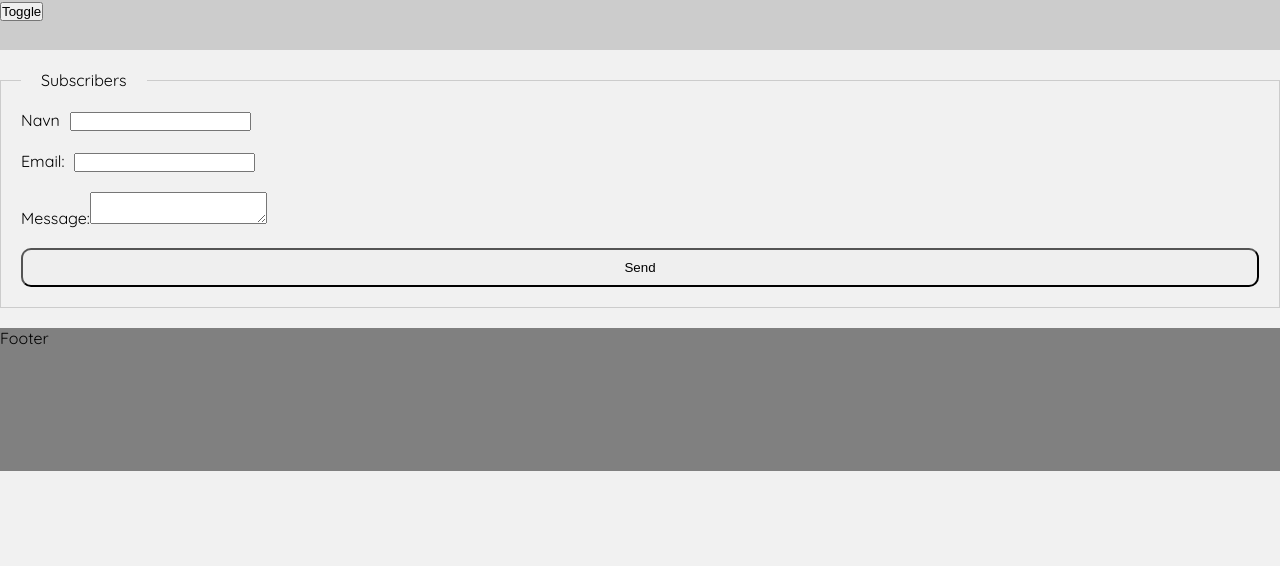
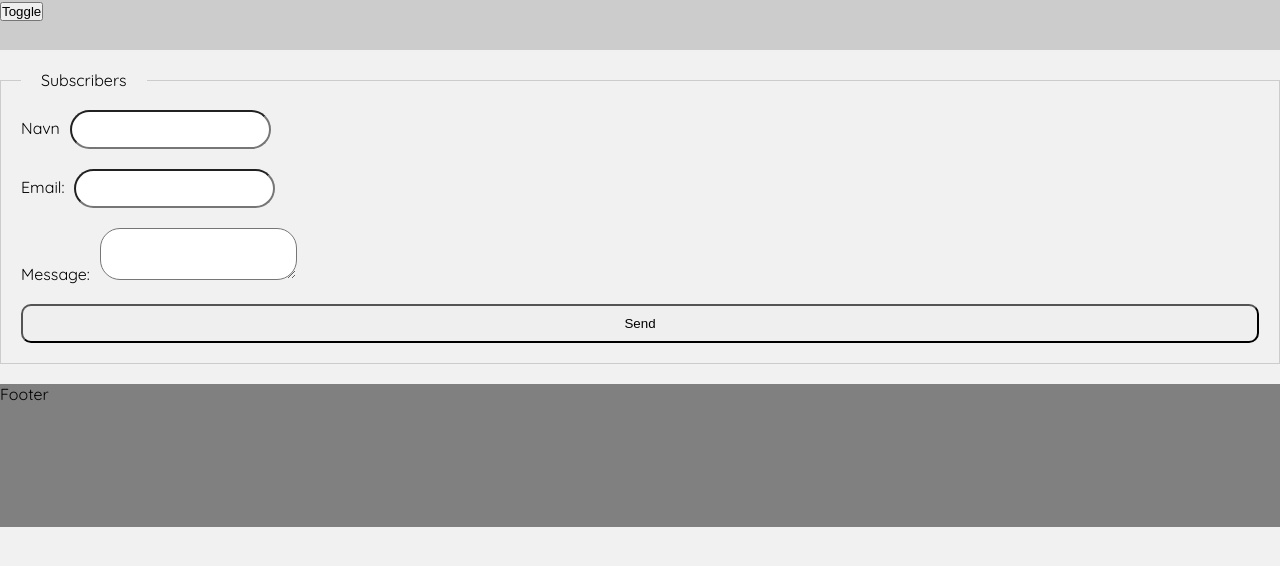
Before and after one commit to McAndersC/smuknu_functional_prototype, a Next.js app: page /bliv-medlem in a window 1280 px wide. Shown: the top 566 px of the page. Built offline with nearby package versions, Linux system fonts and the light colour scheme.

Commit message:
Added Fomular Validation

```diff
--- a/package.json
+++ b/package.json
@@ -9,12 +9,14 @@
     "lint": "next lint"
   },
   "dependencies": {
+    "@hookform/resolvers": "^3.2.0",
     "eslint": "8.47.0",
     "eslint-config-next": "13.4.16",
     "next": "13.4.16",
     "react": "18.2.0",
     "react-dom": "18.2.0",
     "react-hook-form": "^7.45.4",
-    "react-icons": "^4.10.1"
+    "react-icons": "^4.10.1",
+    "yup": "^1.2.0"
   }
 }
--- a/src/app/layout/page.module.css
+++ b/src/app/layout/page.module.css
@@ -14,4 +14,5 @@
 
 .white {
     color: #fff;
+
 }
--- /dev/null
+++ b/src/components/subscribe/subscribeFormView.js
@@ -0,0 +1,74 @@
+import { yupResolver } from "@hookform/resolvers/yup";
+import * as Yup from "yup";
+import { useForm } from "react-hook-form";
+import styles from './subscriberformular.module.css';
+
+const SubscribeFormView = ({setFormSubmitted, setSubscriberName}) => {
+    const validationSchema = Yup.object().shape({
+        name: Yup.string().required(),
+        email: Yup.string().required().email('Skal være en rigit email'),
+        message: Yup.string().required(),
+    });
+
+    const {
+        register,
+        handleSubmit,
+        formState: { errors }
+      } = useForm(
+        {
+            resolver: yupResolver(validationSchema),
+        }
+      );
+
+    const onSubmit = (data) => {
+
+        console.log(data);
+
+        let dataToSend = {
+            "name" : data.name,
+            "email" : data.email,
+            "message": data.message
+        }
+
+        fetch(`https://smuknu.webmcdm.dk/subscribe`, {
+            method: 'POST',
+            headers: {
+                'Content-Type': 'application/json',
+            },
+            body: JSON.stringify(dataToSend),
+        }).then(res => res.json()).then(data => {
+            setSubscriberName(data.name)
+            setFormSubmitted(true);
+        });
+
+
+      }; // your form submit function which will invoke after successful validation
+
+
+    return (
+        <form className={styles.form} onSubmit={handleSubmit(onSubmit)}>
+                    <fieldset>
+                        <legend>Subscribers</legend>
+
+                        <label>Navn
+                            <input {...register("name")} className={errors.name?.message ? styles.formError : ''}/>
+                            {errors.name?.message && <p>{errors.name?.message}</p>}
+                        </label>
+
+                        <label>Email:
+                            <input {...register("email")}/>
+                            {errors.email?.message && <p>{errors.email?.message}</p>}
+                        </label>
+
+                        <label>Message:
+                            <textarea {...register("message")}/>
+                            {errors.message?.message && <p>{errors.message?.message}</p>}
+                        </label>
+
+                        <button>Send</button>
+                    </fieldset>
+                </form>
+    )
+}
+
+export default SubscribeFormView;
--- /dev/null
+++ b/src/components/subscribe/subscribeResponse.js
@@ -0,0 +1,12 @@
+import styles from './subscriberformular.module.css';
+
+const SubscribeResponseView = ({name}) => {
+    return (
+        <div className={styles.responseView}>
+            TAK
+                FORM ER AFSENDT TAK -  {name}
+        </div>
+    )
+}
+
+export default SubscribeResponseView;
--- a/src/components/subscribe/subscribeformular.js
+++ b/src/components/subscribe/subscribeformular.js
@@ -1,58 +1,20 @@
 "use client"
-import styles from './subscriberformular.module.css';
-import { useForm } from "react-hook-form";
+
 import { useState } from "react";
+import SubscribeResponseView from './subscribeResponse';
+import SubscribeFormView from './subscribeFormView';
+
+
 
 const SubscribeForm = () => {
 
     const [subscriberName, setSubscriberName] = useState("");
-
-    const {
-        register,
-        handleSubmit,
-        formState: { errors }
-      } = useForm();
-
-      const onSubmit = (data) => {
-        console.log(data);
-
-        fetch(`https://smuknu.webmcdm.dk/subscribe`, {
-            method: 'POST',
-            headers: {
-                'Content-Type': 'application/json',
-            },
-            body: JSON.stringify({
-                "name" : data.name,
-                "email" : data.email,
-                "message": data.message
-            }),
-        }).then(res => res.json()).then(data => setSubscriberName(data.name));
-
-
-      }; // your form submit function which will invoke after successful validation
-
-
+    const [formSubmitted, setFormSubmitted] = useState(false);
 
     return (
-        <form className={styles.form} onSubmit={handleSubmit(onSubmit)}>
-            <fieldset>
-                <legend>Subscribers {subscriberName}</legend>
-
-                <label>Navn
-                    <input {...register("name")}/>
-                </label>
-
-                <label>Email:
-                    <input {...register("email")}/>
-                </label>
-
-                <label>Message:
-                    <textarea {...register("message")}/>
-                </label>
-
-                <button>Send</button>
-            </fieldset>
-        </form>
+        <div>
+          {formSubmitted ? <SubscribeResponseView name={subscriberName} /> : <SubscribeFormView setFormSubmitted={setFormSubmitted} setSubscriberName={setSubscriberName}/>}
+        </div>
     )
 
 }
--- a/src/components/subscribe/subscriberformular.module.css
+++ b/src/components/subscribe/subscriberformular.module.css
@@ -9,6 +9,13 @@
 
 .form input {
     margin: 0 10px;
+    border-radius: 20px;
+    padding: 10px;
+}
+.form textarea {
+    margin: 0 10px;
+    border-radius: 20px;
+    padding: 10px;
 }
 
 .form button {
@@ -26,3 +33,16 @@
     flex-direction: column;
     gap: 20px;
 }
+
+.formError {
+    border-width: 2px;
+    border-style: solid;
+    border-color: red;
+
+}
+
+
+/* Response View */
+.responseView {
+    background-color: silver;
+}
```
Also changed, not shown: 1 other file (tests, documents, lock files or other folders).
